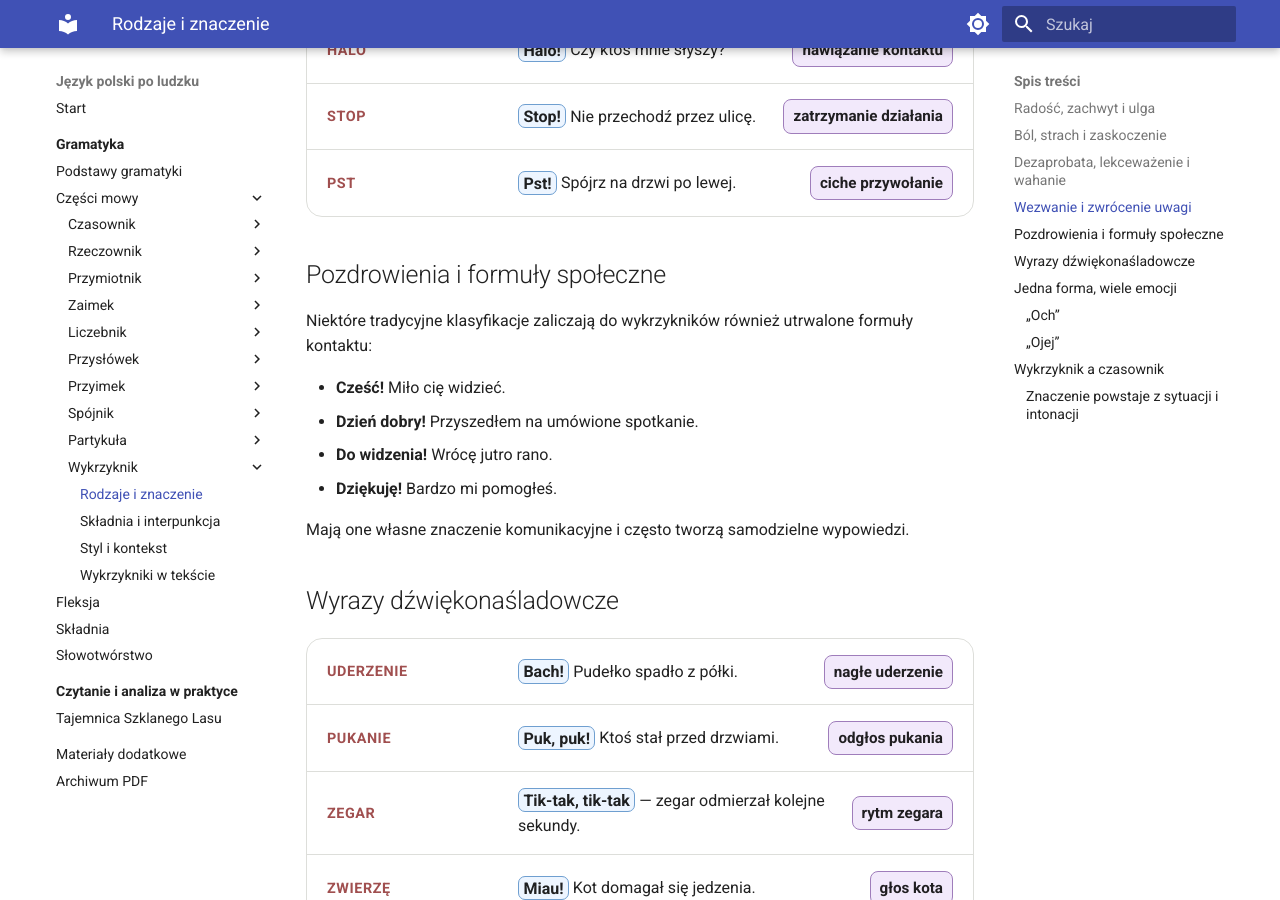
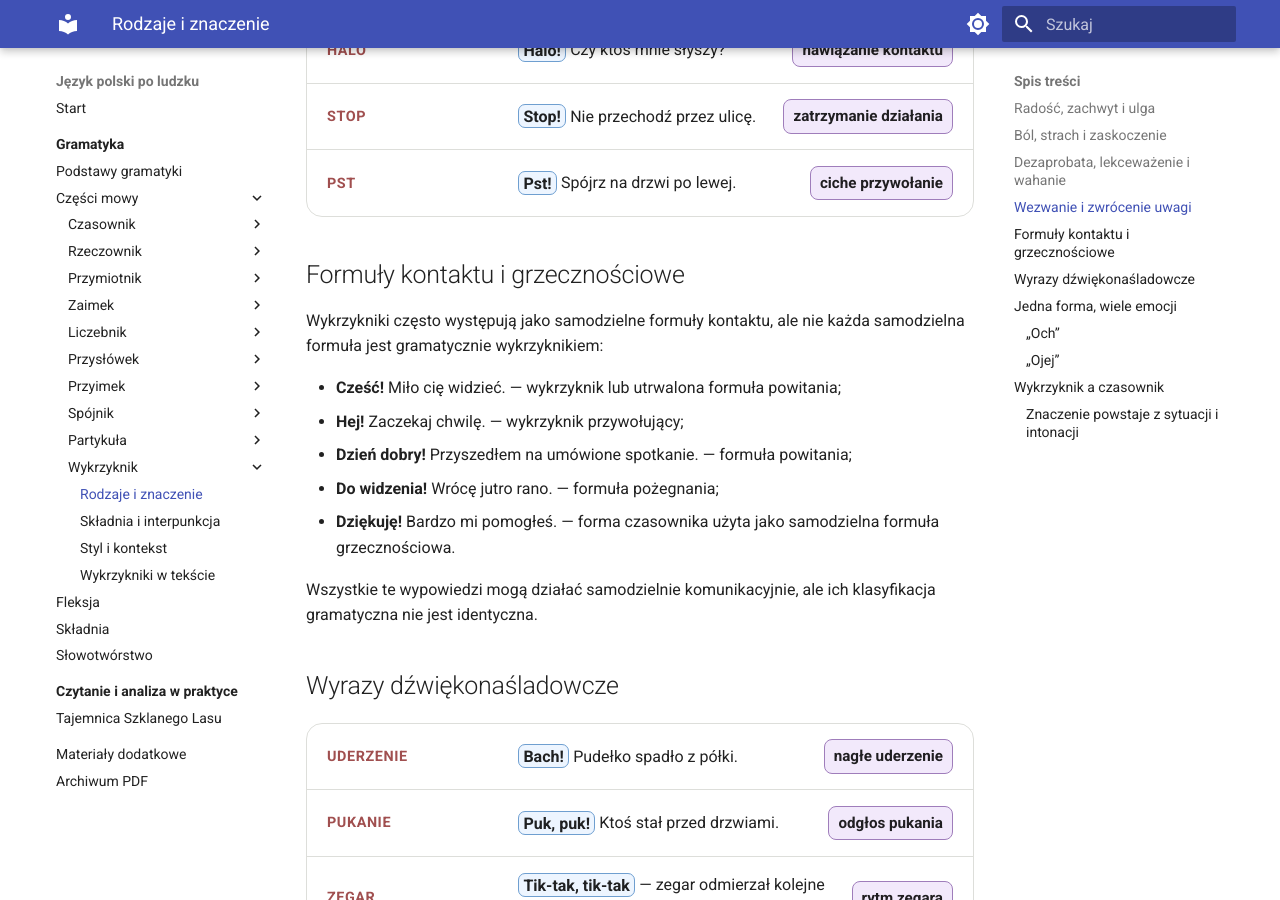
Before and after one commit to dchorazkiewicz/SP_JP, an MkDocs documentation site: the page built from docs/gramatyka/czesci-mowy/wykrzyknik/rodzaje-i-znaczenie.md, in a window 1280 px wide and 900 px high, scrolled down 1477 px. Built offline with MkDocs 1.6.1 and Material for MkDocs 9.7.7, drawn with Linux system fonts in a browser that asks for light colours.

Commit message:
Clarify interjections and social formulas

```diff
--- a/docs/gramatyka/czesci-mowy/wykrzyknik/rodzaje-i-znaczenie.md
+++ b/docs/gramatyka/czesci-mowy/wykrzyknik/rodzaje-i-znaczenie.md
@@ -43,16 +43,17 @@ Wykrzyknik może ujawniać stosunek mówiącego bez nazywania go wprost.
   <div class="indecl-row"><span class="indecl-badge">pst</span><p><span class="indecl-focus">Pst!</span> Spójrz na drzwi po lewej.</p><span class="indecl-note">ciche przywołanie</span></div>
 </div>
 
-## Pozdrowienia i formuły społeczne
+## Formuły kontaktu i grzecznościowe
 
-Niektóre tradycyjne klasyfikacje zaliczają do wykrzykników również utrwalone formuły kontaktu:
+Wykrzykniki często występują jako samodzielne formuły kontaktu, ale nie każda samodzielna formuła jest gramatycznie wykrzyknikiem:
 
-- **Cześć!** Miło cię widzieć.
-- **Dzień dobry!** Przyszedłem na umówione spotkanie.
-- **Do widzenia!** Wrócę jutro rano.
-- **Dziękuję!** Bardzo mi pomogłeś.
+- **Cześć!** Miło cię widzieć. — wykrzyknik lub utrwalona formuła powitania;
+- **Hej!** Zaczekaj chwilę. — wykrzyknik przywołujący;
+- **Dzień dobry!** Przyszedłem na umówione spotkanie. — formuła powitania;
+- **Do widzenia!** Wrócę jutro rano. — formuła pożegnania;
+- **Dziękuję!** Bardzo mi pomogłeś. — forma czasownika użyta jako samodzielna formuła grzecznościowa.
 
-Mają one własne znaczenie komunikacyjne i często tworzą samodzielne wypowiedzi.
+Wszystkie te wypowiedzi mogą działać samodzielnie komunikacyjnie, ale ich klasyfikacja gramatyczna nie jest identyczna.
 
 ## Wyrazy dźwiękonaśladowcze
 
```
